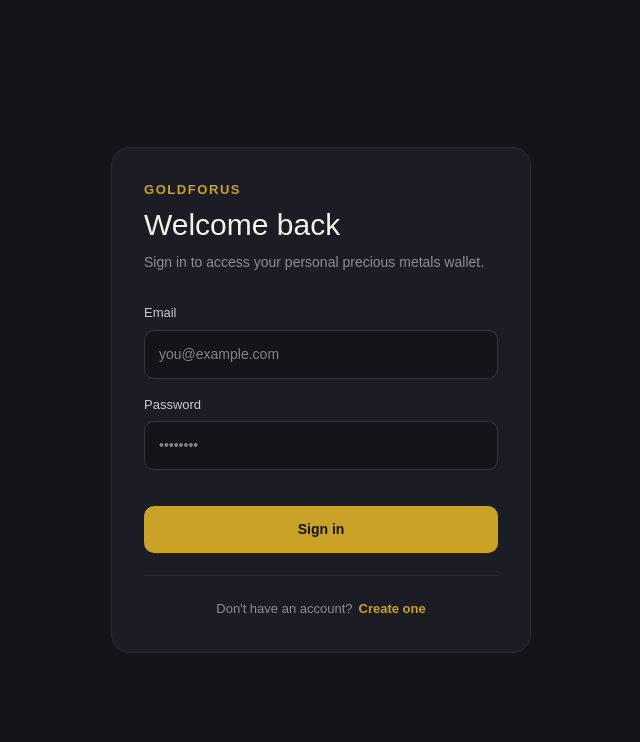
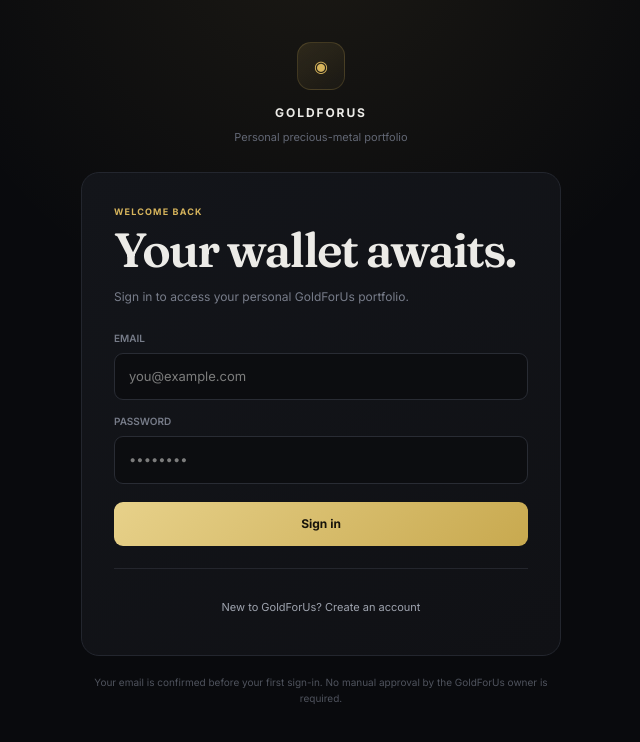
Before and after one commit to goldforus112-max/gfu, a Next.js app: page /login in a window 1280 px wide. Shown: the top 742 px of the page, without its empty margins (319-959 px from the left). Built offline with nearby package versions, Linux system fonts and the light colour scheme; no server answers.

Commit message:
Add GoldForUs landing page and pricing tiers

```diff
--- /dev/null
+++ b/src/app/auth/confirm/route.ts
@@ -0,0 +1,40 @@
+import type { EmailOtpType } from '@supabase/supabase-js'
+import { NextRequest, NextResponse } from 'next/server'
+
+import { createClient } from '@/lib/supabase/server'
+
+function safeNextPath(value: string | null) {
+  if (!value || !value.startsWith('/') || value.startsWith('//')) {
+    return '/'
+  }
+
+  return value
+}
+
+export async function GET(request: NextRequest) {
+  const searchParams = request.nextUrl.searchParams
+  const tokenHash = searchParams.get('token_hash')
+  const type = searchParams.get('type') as EmailOtpType | null
+  const next = safeNextPath(searchParams.get('next'))
+
+  if (!tokenHash || !type) {
+    return NextResponse.redirect(
+      new URL('/login?error=confirmation_failed', request.url)
+    )
+  }
+
+  const supabase = await createClient()
+
+  const { error } = await supabase.auth.verifyOtp({
+    type,
+    token_hash: tokenHash,
+  })
+
+  if (error) {
+    return NextResponse.redirect(
+      new URL('/login?error=confirmation_failed', request.url)
+    )
+  }
+
+  return NextResponse.redirect(new URL(next, request.url))
+}
--- a/src/app/login/page.tsx
+++ b/src/app/login/page.tsx
@@ -1,253 +1,370 @@
 'use client'
 
-import { FormEvent, useState } from 'react'
-import { useRouter } from 'next/navigation'
+import { useEffect, useState, type FormEvent } from 'react'
+import { useRouter, useSearchParams } from 'next/navigation'
+import { Fraunces, Inter } from 'next/font/google'
 import { createClient } from '@/lib/supabase/client'
 
+const fraunces = Fraunces({
+  subsets: ['latin'],
+  weight: ['400', '600'],
+  variable: '--font-display',
+})
+
+const inter = Inter({
+  subsets: ['latin'],
+  variable: '--font-body',
+})
+
+type Mode = 'login' | 'signup'
+
+type Plan = 'free' | 'pro' | 'premium'
+
 export default function LoginPage() {
+  const router = useRouter()
+  const searchParams = useSearchParams()
   const supabase = createClient()
-  const router = useRouter()
 
-  const [mode, setMode] = useState<'login' | 'signup'>('login')
+  const requestedPlan = searchParams.get('plan') as Plan | null
+  const [mode, setMode] = useState<Mode>('login')
   const [email, setEmail] = useState('')
   const [password, setPassword] = useState('')
+  const [loading, setLoading] = useState(false)
+  const [message, setMessage] = useState('')
   const [error, setError] = useState('')
-  const [message, setMessage] = useState('')
-  const [loading, setLoading] = useState(false)
+
+  useEffect(() => {
+    if (requestedPlan) {
+      setMode('signup')
+    }
+  }, [requestedPlan])
 
   async function handleSubmit(event: FormEvent<HTMLFormElement>) {
     event.preventDefault()
-
+    setLoading(true)
     setError('')
     setMessage('')
-    setLoading(true)
 
-    if (mode === 'login') {
-      const { error } = await supabase.auth.signInWithPassword({
-        email,
+    try {
+      if (mode === 'signup') {
+        const { data, error: signUpError } = await supabase.auth.signUp({
+          email: email.trim(),
           password,
+          options: {
+            emailRedirectTo: `${window.location.origin}/`,
+            data: {
+              requested_plan: requestedPlan ?? 'free',
+            },
+          },
         })
 
-      if (error) {
-        setError(error.message)
-        setLoading(false)
+        if (signUpError) {
+          throw signUpError
+        }
+
+        // With Confirm Email enabled Supabase intentionally returns no session
+        // until the user has clicked the confirmation link.
+        if (!data.session) {
+          setMessage(
+            `Account created. Check ${email.trim()} for the confirmation email. After confirming your email, you can log in immediately.`
+          )
           return
         }
 
-      router.push('/')
+        router.replace('/')
         router.refresh()
         return
       }
 
-    const { data, error } = await supabase.auth.signUp({
-      email,
+      const { error: signInError } = await supabase.auth.signInWithPassword({
+        email: email.trim(),
         password,
       })
 
-    if (error) {
-      setError(error.message)
-      setLoading(false)
-      return
+      if (signInError) {
+        throw signInError
       }
 
-    if (!data.session) {
-      setMessage(
-        'Account created. Please check your email to confirm your account.'
+      router.replace('/')
+      router.refresh()
+    } catch (err) {
+      setError(
+        err instanceof Error
+          ? err.message
+          : 'Something went wrong. Please try again.'
       )
+    } finally {
       setLoading(false)
-      return
     }
-
-    router.push('/')
-    router.refresh()
   }
 
   return (
     <main
+      className={`${fraunces.variable} ${inter.variable}`}
       style={{
         minHeight: '100vh',
-        display: 'grid',
-        placeItems: 'center',
-        background: '#14151A',
-        padding: 24,
+        width: '100%',
+        overflowX: 'hidden',
+        background:
+          'radial-gradient(circle at 50% -10%, rgba(214,180,92,.09), transparent 38%), #090A0D',
+        color: '#ECEBE7',
+        fontFamily: 'var(--font-body), system-ui, sans-serif',
       }}
     >
+      <style>{`
+        * { box-sizing: border-box; }
+        html, body { margin: 0; padding: 0; width: 100%; max-width: 100%; overflow-x: hidden; background: #090A0D; }
+        button, input { font: inherit; }
+        .goldforus-auth-input:focus {
+          outline: none;
+          border-color: rgba(214,180,92,.7) !important;
+          box-shadow: 0 0 0 3px rgba(214,180,92,.08);
+        }
+        .goldforus-auth-button:hover:not(:disabled) { transform: translateY(-1px); }
+        @media (max-width: 520px) {
+          .goldforus-auth-shell { padding: 20px 16px !important; }
+          .goldforus-auth-card { padding: 24px !important; border-radius: 16px !important; }
+          .goldforus-auth-title { font-size: 40px !important; }
+        }
+      `}</style>
+
+      <div
+        className="goldforus-auth-shell"
+        style={{
+          width: '100%',
+          maxWidth: 520,
+          margin: '0 auto',
+          padding: '42px 20px',
+        }}
+      >
+        <div style={{ textAlign: 'center', marginBottom: 26 }}>
           <div
             style={{
-          width: '100%',
-          maxWidth: 420,
-          background: '#1C1D24',
-          border: '1px solid #2A2B33',
+              width: 48,
+              height: 48,
+              borderRadius: 14,
+              margin: '0 auto 14px',
+              display: 'flex',
+              alignItems: 'center',
+              justifyContent: 'center',
+              background:
+                'linear-gradient(145deg, rgba(214,180,92,.13), rgba(214,180,92,.035))',
+              border: '1px solid rgba(214,180,92,.18)',
+              color: '#D6B45C',
+            }}
+          >
+            ◉
+          </div>
+
+          <div
+            style={{
+              fontSize: 12,
+              fontWeight: 700,
+              letterSpacing: '0.16em',
+            }}
+          >
+            GOLDFORUS
+          </div>
+
+          <p
+            style={{
+              color: '#626774',
+              fontSize: 11,
+              margin: '7px 0 0',
+            }}
+          >
+            Personal precious-metal portfolio
+          </p>
+        </div>
+
+        <section
+          className="goldforus-auth-card"
+          style={{
+            background: 'linear-gradient(145deg, #13151A, #101115)',
+            border: '1px solid #23262E',
             borderRadius: 18,
             padding: 32,
-          boxSizing: 'border-box',
           }}
         >
-        <div style={{ marginBottom: 30 }}>
+          <div style={{ marginBottom: 24 }}>
             <div
               style={{
-              color: '#C9A227',
-              fontSize: 13,
+                color: '#D6B45C',
+                fontSize: 9,
                 fontWeight: 700,
-              letterSpacing: '0.12em',
-              textTransform: 'uppercase',
+                letterSpacing: '0.13em',
                 marginBottom: 8,
               }}
             >
-            GoldForUs
+              {mode === 'signup' ? 'CREATE YOUR ACCOUNT' : 'WELCOME BACK'}
             </div>
 
             <h1
+              className="goldforus-auth-title"
               style={{
                 margin: 0,
-              color: '#F4F1E8',
-              fontSize: 30,
-              lineHeight: 1.15,
+                fontFamily: 'var(--font-display), Georgia, serif',
+                fontSize: 48,
+                lineHeight: 1,
+                letterSpacing: '-0.04em',
+                fontWeight: 600,
               }}
             >
-            {mode === 'login'
-              ? 'Welcome back'
-              : 'Create your wallet'}
+              {mode === 'signup' ? 'Start tracking.' : 'Your wallet awaits.'}
             </h1>
 
             <p
               style={{
-              margin: '10px 0 0',
-              color: '#8B8D98',
-              fontSize: 14,
-              lineHeight: 1.5,
+                color: '#777C89',
+                fontSize: 12,
+                lineHeight: 1.65,
+                margin: '13px 0 0',
               }}
             >
-            {mode === 'login'
-              ? 'Sign in to access your personal precious metals wallet.'
-              : 'Create an account to start managing your personal wallet.'}
+              {mode === 'signup'
+                ? 'Create your account. We will send a confirmation email before your first sign-in.'
+                : 'Sign in to access your personal GoldForUs portfolio.'}
             </p>
           </div>
 
-        <form onSubmit={handleSubmit}>
-          <label
+          {requestedPlan && mode === 'signup' && (
+            <div
               style={{
-              display: 'block',
-              color: '#C8C9D0',
-              fontSize: 13,
-              marginBottom: 7,
+                padding: '10px 12px',
+                borderRadius: 9,
+                marginBottom: 14,
+                background: 'rgba(214,180,92,.07)',
+                border: '1px solid rgba(214,180,92,.16)',
+                color: '#B9B1A0',
+                fontSize: 11,
               }}
             >
-            Email
-          </label>
+              Selected plan: <strong style={{ color: '#D6B45C' }}>{requestedPlan}</strong>
+            </div>
+          )}
 
-          <input
-            type="email"
-            placeholder="you@example.com"
-            value={email}
-            onChange={(event) => setEmail(event.target.value)}
-            required
-            autoComplete="email"
-            style={inputStyle}
-          />
-
-          <label
+          {message && (
+            <div
+              role="status"
               style={{
-              display: 'block',
-              color: '#C8C9D0',
-              fontSize: 13,
-              marginBottom: 7,
+                padding: 13,
+                borderRadius: 10,
+                marginBottom: 14,
+                background: 'rgba(103,209,154,.07)',
+                border: '1px solid rgba(103,209,154,.16)',
+                color: '#9DDDBB',
+                fontSize: 11,
+                lineHeight: 1.6,
               }}
             >
-            Password
-          </label>
-
-          <input
-            type="password"
-            placeholder="••••••••"
-            value={password}
-            onChange={(event) => setPassword(event.target.value)}
-            required
-            minLength={6}
-            autoComplete={
-              mode === 'login'
-                ? 'current-password'
-                : 'new-password'
-            }
-            style={inputStyle}
-          />
+              {message}
+            </div>
+          )}
 
           {error && (
             <div
+              role="alert"
               style={{
-                marginTop: 12,
-                padding: 12,
+                padding: 13,
                 borderRadius: 10,
-                background: 'rgba(180, 60, 60, 0.12)',
-                border: '1px solid rgba(180, 60, 60, 0.25)',
-                color: '#E58A8A',
-                fontSize: 13,
-                lineHeight: 1.4,
+                marginBottom: 14,
+                background: 'rgba(240,160,160,.06)',
+                border: '1px solid rgba(240,160,160,.14)',
+                color: '#E9A8A8',
+                fontSize: 11,
+                lineHeight: 1.6,
               }}
             >
               {error}
             </div>
           )}
 
-          {message && (
-            <div
+          <form onSubmit={handleSubmit} style={{ display: 'grid', gap: 14 }}>
+            <label style={{ display: 'grid', gap: 7 }}>
+              <span style={{ color: '#777C89', fontSize: 10, fontWeight: 600 }}>
+                EMAIL
+              </span>
+              <input
+                className="goldforus-auth-input"
+                type="email"
+                autoComplete="email"
+                value={email}
+                onChange={(event) => setEmail(event.target.value)}
+                required
+                placeholder="you@example.com"
                 style={{
-                marginTop: 12,
-                padding: 12,
-                borderRadius: 10,
-                background: 'rgba(201, 162, 39, 0.08)',
-                border: '1px solid rgba(201, 162, 39, 0.2)',
-                color: '#D7B84B',
+                  width: '100%',
+                  minWidth: 0,
+                  background: '#0C0D10',
+                  border: '1px solid #292C34',
+                  borderRadius: 9,
+                  padding: '13px 14px',
+                  color: '#ECEBE7',
                   fontSize: 13,
-                lineHeight: 1.4,
                 }}
-            >
-              {message}
-            </div>
-          )}
+              />
+            </label>
+
+            <label style={{ display: 'grid', gap: 7 }}>
+              <span style={{ color: '#777C89', fontSize: 10, fontWeight: 600 }}>
+                PASSWORD
+              </span>
+              <input
+                className="goldforus-auth-input"
+                type="password"
+                autoComplete={mode === 'signup' ? 'new-password' : 'current-password'}
+                value={password}
+                onChange={(event) => setPassword(event.target.value)}
+                required
+                minLength={6}
+                placeholder="••••••••"
+                style={{
+                  width: '100%',
+                  minWidth: 0,
+                  background: '#0C0D10',
+                  border: '1px solid #292C34',
+                  borderRadius: 9,
+                  padding: '13px 14px',
+                  color: '#ECEBE7',
+                  fontSize: 13,
+                }}
+              />
+            </label>
 
             <button
+              className="goldforus-auth-button"
               type="submit"
               disabled={loading}
               style={{
                 width: '100%',
-              marginTop: 20,
+                marginTop: 4,
                 padding: '13px 16px',
-              borderRadius: 10,
+                borderRadius: 9,
                 border: 0,
-              background: loading ? '#806B27' : '#C9A227',
-              color: '#14151A',
+                background: 'linear-gradient(135deg, #E7D18A, #C8A94F)',
+                color: '#17130A',
                 fontWeight: 700,
-              fontSize: 14,
+                fontSize: 12,
                 cursor: loading ? 'default' : 'pointer',
+                opacity: loading ? 0.55 : 1,
+                transition: 'transform 150ms ease, opacity 150ms ease',
               }}
             >
               {loading
-              ? 'Please wait...'
-              : mode === 'login'
-                ? 'Sign in'
-                : 'Create account'}
+                ? 'Please wait…'
+                : mode === 'signup'
+                  ? 'Create account'
+                  : 'Sign in'}
             </button>
           </form>
 
           <div
             style={{
-            marginTop: 22,
-            paddingTop: 20,
-            borderTop: '1px solid #2A2B33',
-            textAlign: 'center',
+              height: 1,
+              background: '#24262D',
+              margin: '22px 0',
             }}
-        >
-          <span
-            style={{
-              color: '#8B8D98',
-              fontSize: 13,
-            }}
-          >
-            {mode === 'login'
-              ? "Don't have an account?"
-              : 'Already have an account?'}
-          </span>
+          />
 
           <button
             type="button"
@@ -257,35 +374,33 @@ export default function LoginPage() {
               setMessage('')
             }}
             style={{
-              marginLeft: 6,
-              padding: 0,
+              width: '100%',
+              background: 'transparent',
               border: 0,
-              background: 'transparent',
-              color: '#C9A227',
-              fontSize: 13,
-              fontWeight: 700,
+              color: '#9EA3AE',
               cursor: 'pointer',
+              fontSize: 11,
+              padding: 8,
             }}
           >
             {mode === 'login'
-              ? 'Create one'
-              : 'Sign in'}
+              ? 'New to GoldForUs? Create an account'
+              : 'Already have an account? Sign in'}
           </button>
-        </div>
+        </section>
+
+        <p
+          style={{
+            color: '#4F535D',
+            fontSize: 10,
+            lineHeight: 1.6,
+            textAlign: 'center',
+            margin: '18px 10px 0',
+          }}
+        >
+          Your email is confirmed before your first sign-in. No manual approval by the GoldForUs owner is required.
+        </p>
       </div>
     </main>
   )
 }
-
-const inputStyle: React.CSSProperties = {
-  width: '100%',
-  boxSizing: 'border-box',
-  marginBottom: 16,
-  padding: '13px 14px',
-  borderRadius: 10,
-  border: '1px solid #343640',
-  background: '#14151A',
-  color: '#F4F1E8',
-  outline: 'none',
-  fontSize: 14,
-}
--- a/src/app/page.tsx
+++ b/src/app/page.tsx
@@ -1110,8 +1110,14 @@ export default function Home() {
           scroll-behavior: smooth;
         }
 
+        html,
         body {
+          width: 100%;
+          max-width: 100%;
+          min-width: 0;
           margin: 0;
+          padding: 0;
+          overflow-x: hidden;
           background: #090A0D;
         }
 
@@ -1173,14 +1179,68 @@ export default function Home() {
 
         @media (max-width: 700px) {
           .goldforus-shell {
+            width: 100% !important;
+            max-width: 100% !important;
             padding-left: 16px !important;
             padding-right: 16px !important;
+            padding-bottom: 42px !important;
+          }
+
+          .goldforus-header {
+            flex-direction: column !important;
+            align-items: stretch !important;
+            gap: 14px !important;
+          }
+
+          .goldforus-header-brand {
+            width: 100%;
+          }
+
+          .goldforus-header-actions {
+            width: 100% !important;
+            min-width: 0 !important;
+            display: grid !important;
+            grid-template-columns: 1fr auto !important;
+            align-items: stretch !important;
+            gap: 8px !important;
+          }
+
+          .goldforus-user-card {
+            min-width: 0 !important;
+            width: 100% !important;
+            padding: 7px !important;
+          }
+
+          .goldforus-user-email {
+            min-width: 0 !important;
+            max-width: none !important;
+            flex: 1 1 auto !important;
+          }
+
+          .goldforus-user-card .goldforus-button {
+            flex: 0 0 auto;
+          }
+
+          .goldforus-live {
+            grid-column: 1 / -1;
+            justify-content: center;
+            order: 3;
+          }
+
+          .goldforus-refresh {
+            width: auto !important;
+            min-width: 96px;
+            white-space: nowrap;
           }
 
           .goldforus-hero {
             padding-top: 28px !important;
           }
 
+          .goldforus-hero h1 {
+            font-size: clamp(42px, 12vw, 58px) !important;
+          }
+
           .goldforus-kpi-grid {
             grid-template-columns: 1fr !important;
           }
@@ -1193,16 +1253,36 @@ export default function Home() {
             grid-template-columns: 1fr !important;
           }
 
-          .goldforus-header-actions {
-            width: 100%;
-          }
-
-          .goldforus-refresh {
-            width: 100%;
-          }
-
           .goldforus-portfolio-number {
             font-size: 48px !important;
+          }
+
+          .goldforus-card {
+            min-width: 0 !important;
+          }
+
+          .goldforus-chart-wrap {
+            width: 100% !important;
+            max-width: 100% !important;
+            overflow-x: auto !important;
+          }
+        }
+
+        @media (max-width: 430px) {
+          .goldforus-header-actions {
+            grid-template-columns: 1fr !important;
+          }
+
+          .goldforus-refresh {
+            width: 100% !important;
+          }
+
+          .goldforus-user-card {
+            width: 100% !important;
+          }
+
+          .goldforus-user-email {
+            font-size: 9px !important;
           }
         }
       `}</style>
@@ -1216,6 +1296,7 @@ export default function Home() {
         ========================= */}
 
         <header
+          className="goldforus-header"
           style={{
             display: 'flex',
             alignItems: 'center',
@@ -1229,6 +1310,7 @@ export default function Home() {
           }}
         >
           <div
+            className="goldforus-header-brand"
             style={{
               display: 'flex',
               alignItems: 'center',
@@ -1277,6 +1359,7 @@ export default function Home() {
           >
             {userEmail && (
               <div
+                className="goldforus-user-card"
                 style={{
                   display: 'flex',
                   alignItems: 'center',
@@ -1304,6 +1387,7 @@ export default function Home() {
                   {(userEmail[0] ?? 'U').toUpperCase()}
                 </div>
                 <span
+                  className="goldforus-user-email"
                   style={{
                     color: '#AEB2BC',
                     fontSize: 10,
@@ -1331,6 +1415,7 @@ export default function Home() {
 
             {lastUpdated && (
               <div
+                className="goldforus-live"
                 style={{
                   color: '#626774',
                   fontSize: 11,
--- a/src/lib/supabase/proxy.ts
+++ b/src/lib/supabase/proxy.ts
@@ -1,10 +1,10 @@
-import { createServerClient } from '@supabase/ssr'
-import { NextResponse, type NextRequest } from 'next/server'
+import { createServerClient } from '@supabase/ssr';
+import { NextResponse, type NextRequest } from 'next/server';
 
 export async function updateSession(request: NextRequest) {
   let supabaseResponse = NextResponse.next({
     request,
-  })
+  });
 
   const supabase = createServerClient(
     process.env.NEXT_PUBLIC_SUPABASE_URL!,
@@ -12,75 +12,82 @@ export async function updateSession(request: NextRequest) {
     {
       cookies: {
         getAll() {
-          return request.cookies.getAll()
+          return request.cookies.getAll();
         },
 
         setAll(cookiesToSet) {
           cookiesToSet.forEach(({ name, value }) => {
-            request.cookies.set(name, value)
-          })
+            request.cookies.set(name, value);
+          });
 
           supabaseResponse = NextResponse.next({
             request,
-          })
+          });
 
           cookiesToSet.forEach(({ name, value, options }) => {
-            supabaseResponse.cookies.set(name, value, options)
-          })
+            supabaseResponse.cookies.set(name, value, options);
+          });
         },
       },
-    }
-  )
+    },
+  );
 
-  const {
-    data,
-    error,
-  } = await supabase.auth.getClaims()
+  const { data, error } = await supabase.auth.getClaims();
 
-  const userId = data?.claims?.sub ?? null
+  const userId = data?.claims?.sub ?? null;
+  const pathname = request.nextUrl.pathname;
 
-  const pathname = request.nextUrl.pathname
-  const isLoginPage = pathname.startsWith('/login')
+  const isLoginPage = pathname.startsWith('/login');
+  const isLandingPage = pathname === '/landing';
 
   /*
-   * Geen geldige sessie:
-   * alles behalve /login gaat naar de loginpagina.
+   * Public pages:
+   * - /landing is the public pricing/marketing page.
+   * - /login is the authentication page.
+   *
+   * The root route remains the authenticated wallet.
+   * An unauthenticated visitor is redirected from / to /landing.
    */
-  if (!userId && !isLoginPage) {
-    const url = request.nextUrl.clone()
-    url.pathname = '/login'
+  if (!userId && pathname === '/') {
+    const url = request.nextUrl.clone();
+    url.pathname = '/landing';
 
-    const redirectResponse = NextResponse.redirect(url)
+    const redirectResponse = NextResponse.redirect(url);
 
     supabaseResponse.cookies.getAll().forEach((cookie) => {
-      redirectResponse.cookies.set(cookie)
-    })
+      redirectResponse.cookies.set(cookie);
+    });
 
-    return redirectResponse
+    return redirectResponse;
   }
 
-  /*
-   * Wel ingelogd:
-   * /login hoeft niet meer geopend te worden.
-   */
-  if (userId && isLoginPage) {
-    const url = request.nextUrl.clone()
-    url.pathname = '/'
+  if (!userId && !isLoginPage && !isLandingPage) {
+    const url = request.nextUrl.clone();
+    url.pathname = '/landing';
 
-    const redirectResponse = NextResponse.redirect(url)
+    const redirectResponse = NextResponse.redirect(url);
 
     supabaseResponse.cookies.getAll().forEach((cookie) => {
-      redirectResponse.cookies.set(cookie)
-    })
+      redirectResponse.cookies.set(cookie);
+    });
 
-    return redirectResponse
+    return redirectResponse;
   }
 
-  /*
-   * Een eventuele Auth-fout betekent dat er geen bruikbare
-   * userId is. De bovenstaande redirect handelt dat af.
-   */
-  void error
+  if (userId && (isLoginPage || isLandingPage)) {
+    const url = request.nextUrl.clone();
+    url.pathname = '/';
 
-  return supabaseResponse
+    const redirectResponse = NextResponse.redirect(url);
+
+    supabaseResponse.cookies.getAll().forEach((cookie) => {
+      redirectResponse.cookies.set(cookie);
+    });
+
+    return redirectResponse;
+  }
+
+  void error;
+
+  return supabaseResponse;
 }
```
Lines whose indentation alone changed are shown as unchanged.
